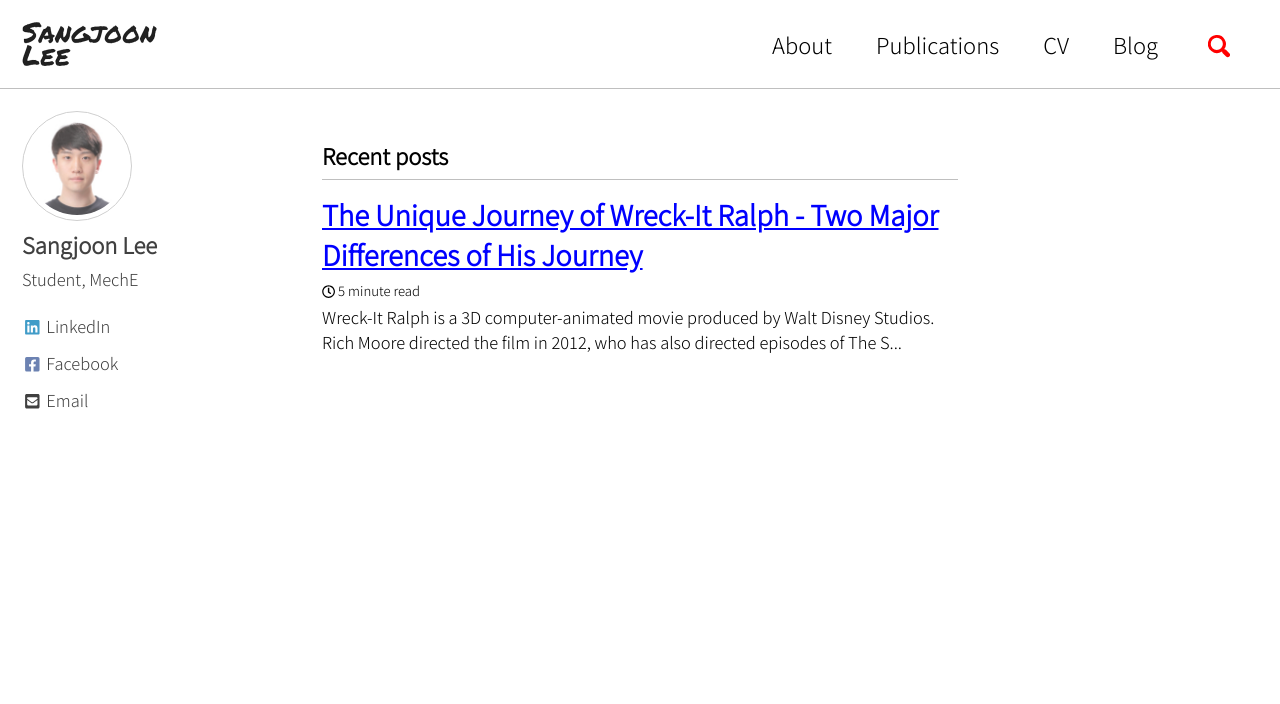
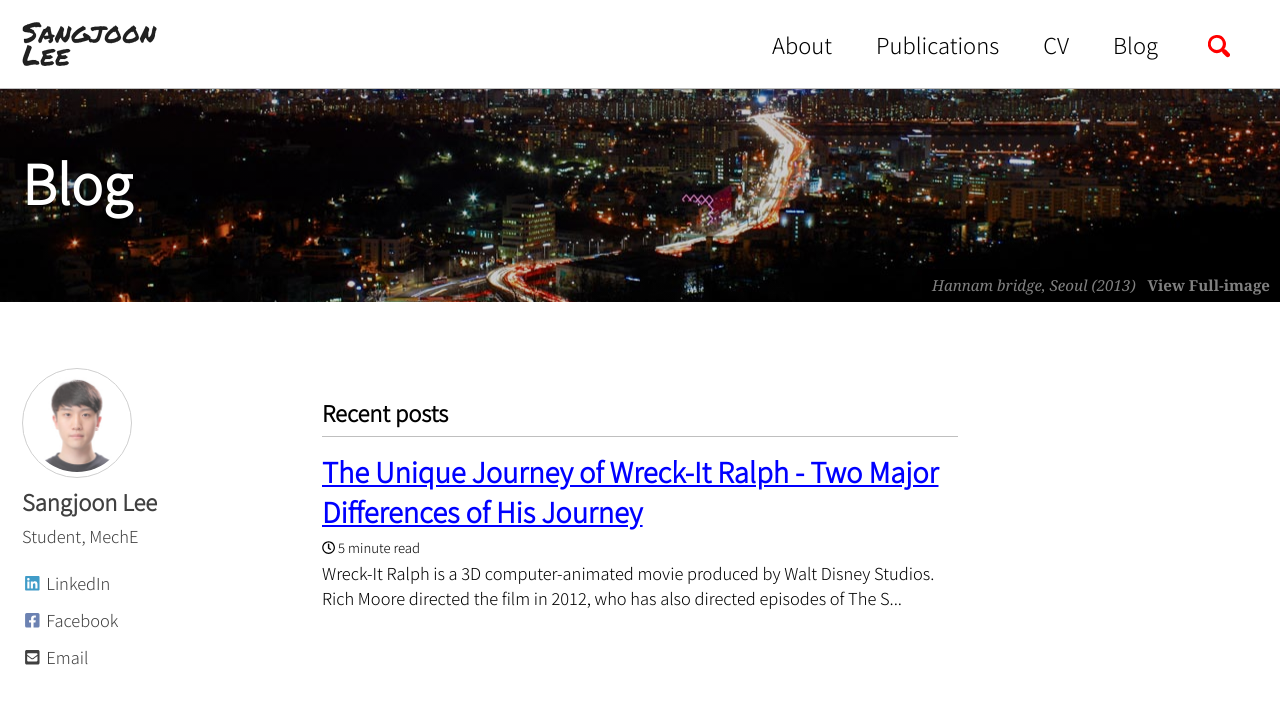
Before and after one commit to jun9303/jun9303.github.io, a Jekyll site: the page built from blog/index.html, in a window 1280 px wide and 900 px high. Shown: the top 704 px of the window. Built offline with Jekyll 4.4.1, drawn with Linux system fonts in a browser that asks for light colours; cached includes are drawn as plain includes; nearby versions of some CDN libraries; the list of posts is cut into pages by our own code.

Commit message:
Signed-off-by: SJ <jun9303@gmail.com>

```diff
--- a/blog/index.html
+++ b/blog/index.html
@@ -1,4 +1,9 @@
 ---
 layout: home
+title: "Blog"
 author_profile: true
+header:
+  overlay_image: /assets/images/header.jpg
+  overlay_filter: 0.2
+  caption: "*Hannam bridge, Seoul (2013)* &nbsp; **[View Full-image](https://sangjoonlee.tk/assets/photographs/hannam_bridge_seoul_2013.jpg)**"
 ---
```
